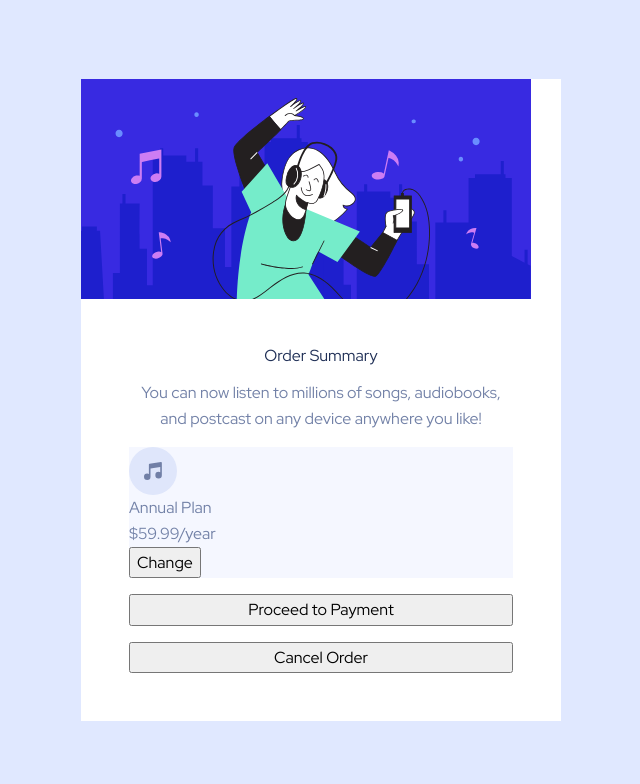
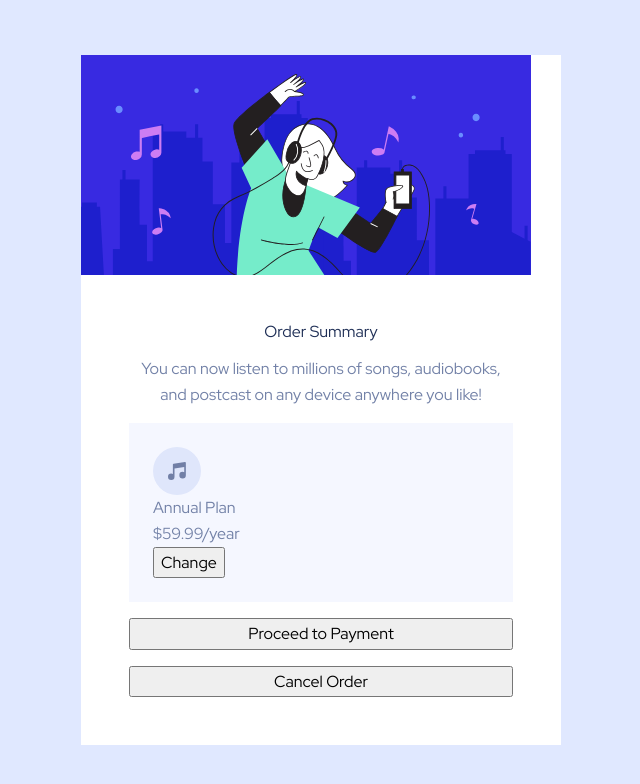
Before and after one commit to KoichaDev/cube-css, a plain HTML site: page index.html in a window 1280 px wide. Shown: the whole page, without its empty margins (319-959 px from the left). Drawn offline with Linux system fonts and the light colour scheme.

Commit message:
Add: ✨ Grouping together HTML elements to seperate what is Block, composition and utility classes

```diff
--- a/index.html
+++ b/index.html
@@ -9,15 +9,15 @@
 		<title>CUBE CSS</title>
 	</head>
 	<body>
-		<div class="card bg-neutral-100 text-align-center">
-			<img class="card__image" src="img/illustration-hero.svg" alt="" />
-			<div class="card__content grid-flow padding-48">
+		<div class="[ card ] [ bg-neutral-100 text-align-center br-2 ]">
+        <img class="card__image" src="img/illustration-hero.svg" alt="" />
+			<div class="[ card__content ] [ grid-flow ] [ padding-48 ]">
 				<h2>Order Summary</h2>
 				<p>
 					You can now listen to millions of songs, audiobooks, and postcast on any device anywhere
 					you like!
 				</p>
-				<div class="flex-row bg-neutral-200 text-align-left">
+				<div class="[ flex-row ] [ bg-neutral-200 text-align-left br-1 padding-24 ]">
 					<div>
 						<img src="img/icon-music.svg" alt="" />
 					</div>
```
